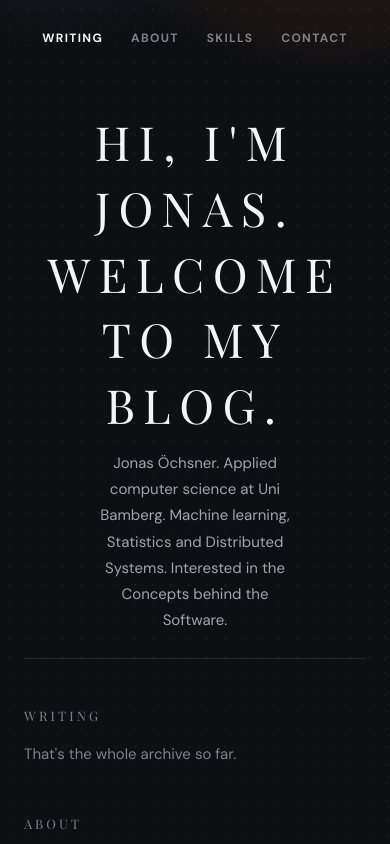
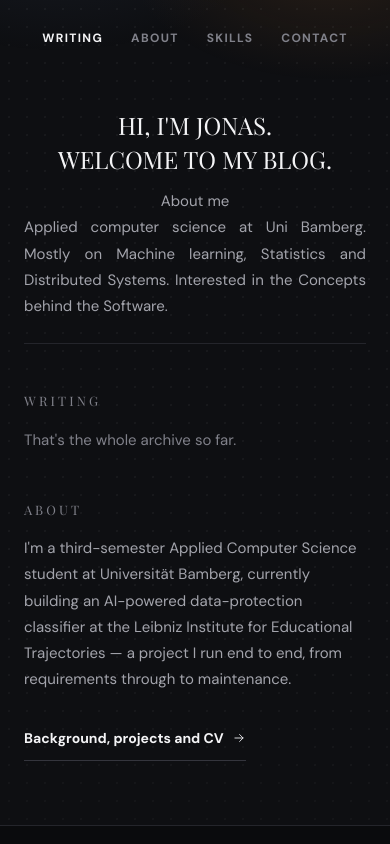
Before and after one commit to JonasOech/oechsner.dev, a SvelteKit app: page / in a window 390 px wide. Shown: the top 844 px of the page. Built offline with nearby package versions, Linux system fonts and the light colour scheme.

Commit message:
Mobile update

```diff
--- a/src/lib/data/site.ts
+++ b/src/lib/data/site.ts
@@ -11,8 +11,10 @@ export const site = {
 	shortName: 'oechsner.dev',
 	url: 'https://oechsner.dev',
 	intro: "Hi, I'm Jonas. Welcome to my Blog.",
+
+	prebyline: 'About me',
 	byline:
-		'Jonas Öchsner. Applied computer science at Uni Bamberg. Machine learning, Statistics and Distributed Systems. Interested in the Concepts behind the Software.',
+		'Applied computer science at Uni Bamberg. Mostly on Machine learning, Statistics and Distributed Systems. Interested in the Concepts behind the Software.',
 	role: 'B.Sc. Applied Computer Science, Universität Bamberg',
 	description:
 		'Applied computer science student in Bamberg, building machine-learning and data-protection systems. Writing about ML, distributed systems and the software behind them.',
--- a/src/routes/+page.svelte
+++ b/src/routes/+page.svelte
@@ -35,6 +35,7 @@
 
 	<header class="intro enter" style="--i: 0">
 		<h3 class="intro__greeting">{site.intro}</h3>
+		<p class="intro_prebyline">{site.prebyline}</p>
 		<p class="intro__byline">{site.byline}</p>
 	</header>
 
@@ -148,29 +149,47 @@
 		text-align: center;
 	}
 
-	/* Keeps the letterspaced serif of `.eyebrow`, but at full ink instead of
-	   --text-secondary. Contrast, not size, is what lifts it: §11 reserves the
-	   largest type on the page for the writing, never a greeting. */
+	/* Keeps the serif of `.eyebrow`, but at full ink instead of --text-secondary.
+	   Contrast, not size, is what lifts it: §11 reserves the largest type on the page
+	   for the writing, never a greeting. The old fixed 3rem broke that ordering on
+	   desktop and inverted it outright on mobile, where it sat at 47px against a 30px
+	   lead title. Fluid now, and capped below `.lead__title`
+	   (`clamp(1.875rem, 3.6vw, 3.25rem)`) at every viewport width. */
 	.intro__greeting {
 		font-family: var(--font-display);
-		font-size: 3rem;
+		font-size: clamp(1.5rem, 2.6vw, 2.5rem);
 		font-weight: 400;
 		line-height: 1.4;
-		/* letter-spacing: 0.24em; */
+		/* No tracking. Letterspaced uppercase is what made this overflow narrow
+		   viewports; the base rule had already dropped it, only the mobile override
+		   still put it back. */
 		text-transform: uppercase;
+		text-wrap: balance;
 		color: var(--text);
 		margin: 0 0 var(--s-3);
 		text-align: center;
 	}
+	.intro__prebyline {
+		/* display: block; */
+		width: 60%;
+		max-width: none;
+		margin: 0 auto;
+		color: var(--text-secondary);
+		text-align: center;
+		hyphens: auto;
+	}
 
-	/* Still the single line of 15px body copy §11 specifies for the author. */
+	/* Still the single line of 15px body copy §11 specifies for the author. Set
+	   justified rather than centred — hyphenation is on because a justified column this
+	   narrow opens rivers between words without it. */
 	.intro__byline {
 		display: block;
 		width: 60%;
 		max-width: none;
 		margin: 0 auto;
 		color: var(--text-secondary);
-		text-align: center;
+		text-align: justify;
+		hyphens: auto;
 	}
 
 	/* Two columns: the writing on the left, the cover beside it. Explicit areas rather
@@ -384,10 +403,10 @@
 			padding-top: var(--s-6);
 			padding-bottom: var(--s-5);
 		}
-		.intro__greeting {
-			/* The tracking costs a lot of width at 390px; ease it off rather than wrap. */
-			font-size: 2.9375rem;
-			letter-spacing: 0.18em;
+		/* 60% of a 342px container is a 205px column carrying a 190-character line — it
+		   stacks into twenty ragged ones. The gutter is the only margin needed here. */
+		.intro__byline {
+			width: 100%;
 		}
 		/* Stack, with the cover sitting between the meta line and the CTA. */
 		.lead {
```
